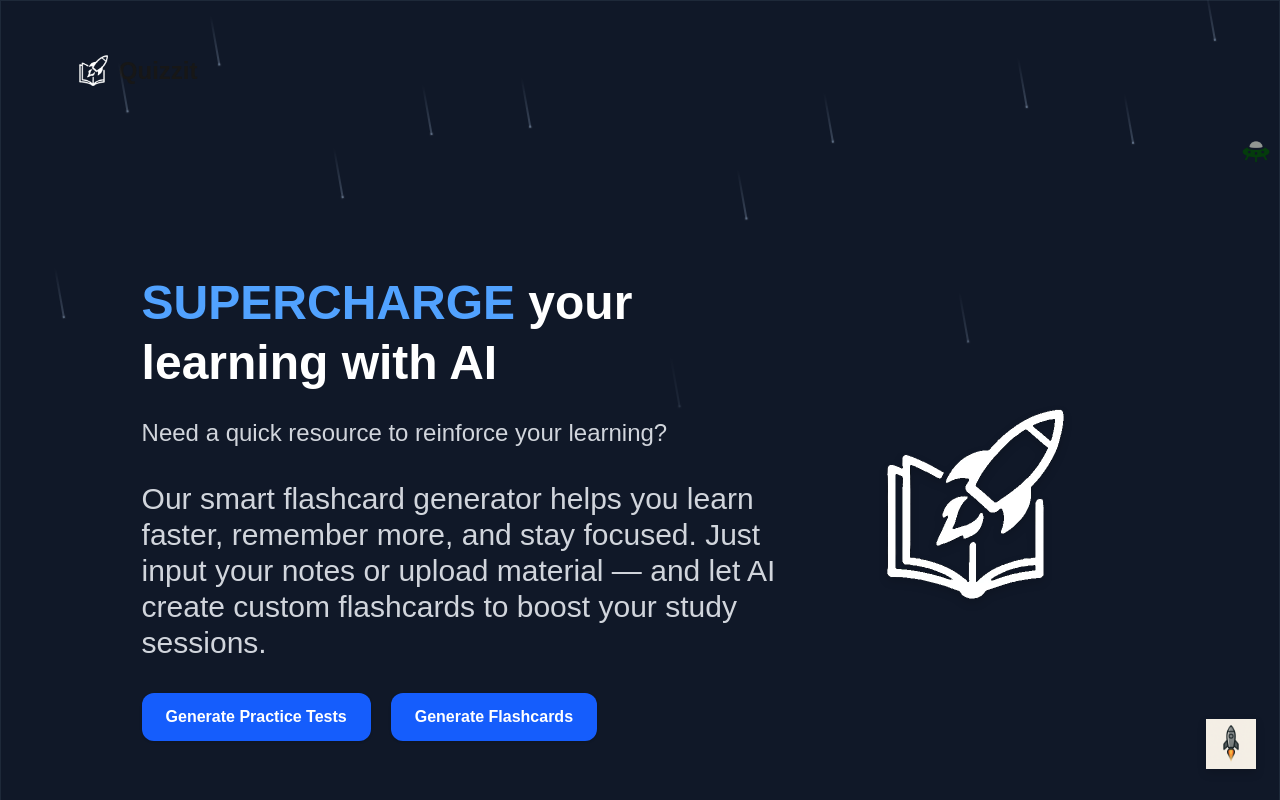
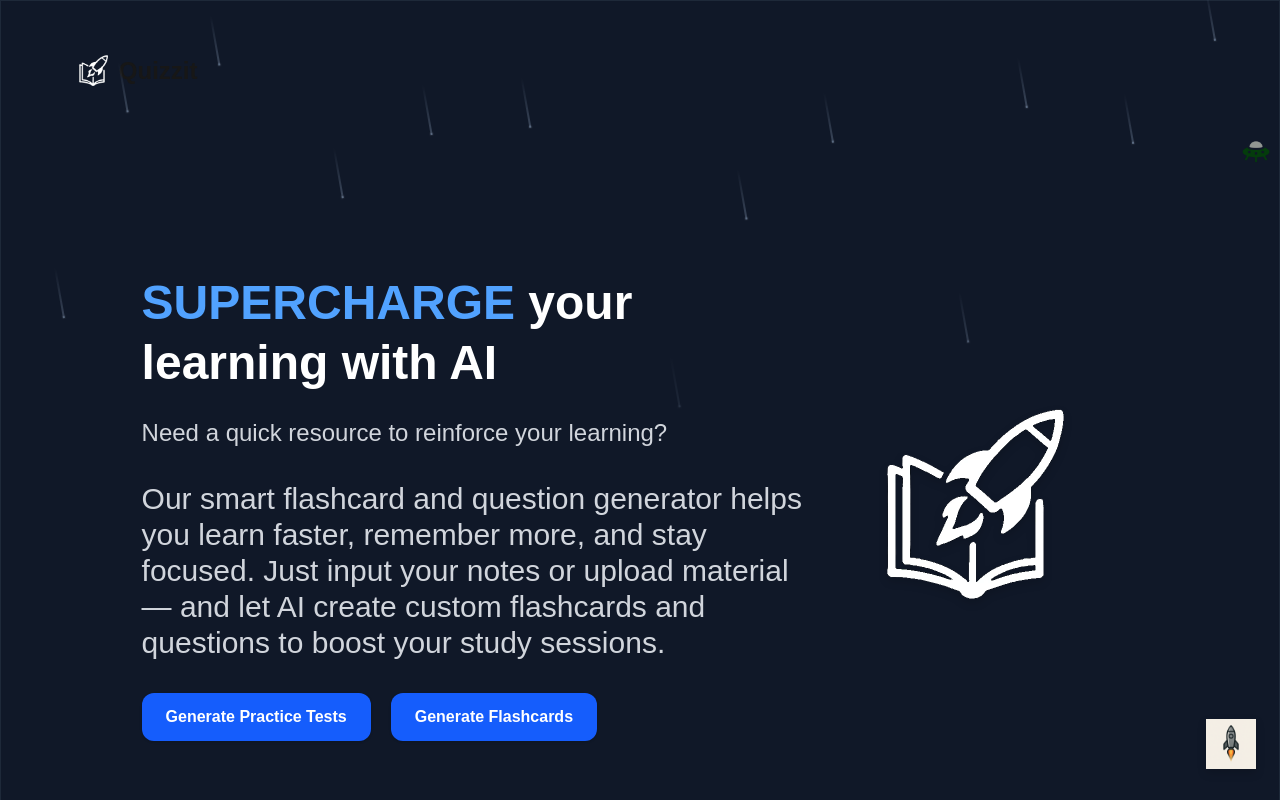
Before and after one commit to bilele123123/fullyhacks_2025, a Next.js app in the folder client/: page / in a window 1280 px wide. Shown: the top 800 px of the page. Built offline with nearby package versions, Linux system fonts and the light colour scheme.

Commit message:
Modified description of website

```diff
--- a/client/app/components/Hero.tsx
+++ b/client/app/components/Hero.tsx
@@ -13,8 +13,8 @@ const Hero = () => {
         </p>
 
         <p className="text-3xl sm:text-1xl text-gray-300 mb-8">
-          Our smart flashcard generator helps you learn faster, remember more, and stay focused.
-          Just input your notes or upload material — and let AI create custom flashcards to boost your study sessions.
+          Our smart flashcard and question generator helps you learn faster, remember more, and stay focused.
+          Just input your notes or upload material — and let AI create custom flashcards and questions to boost your study sessions.
         </p>
         <div className="flex justify-center md:justify-start">
           <a
```
